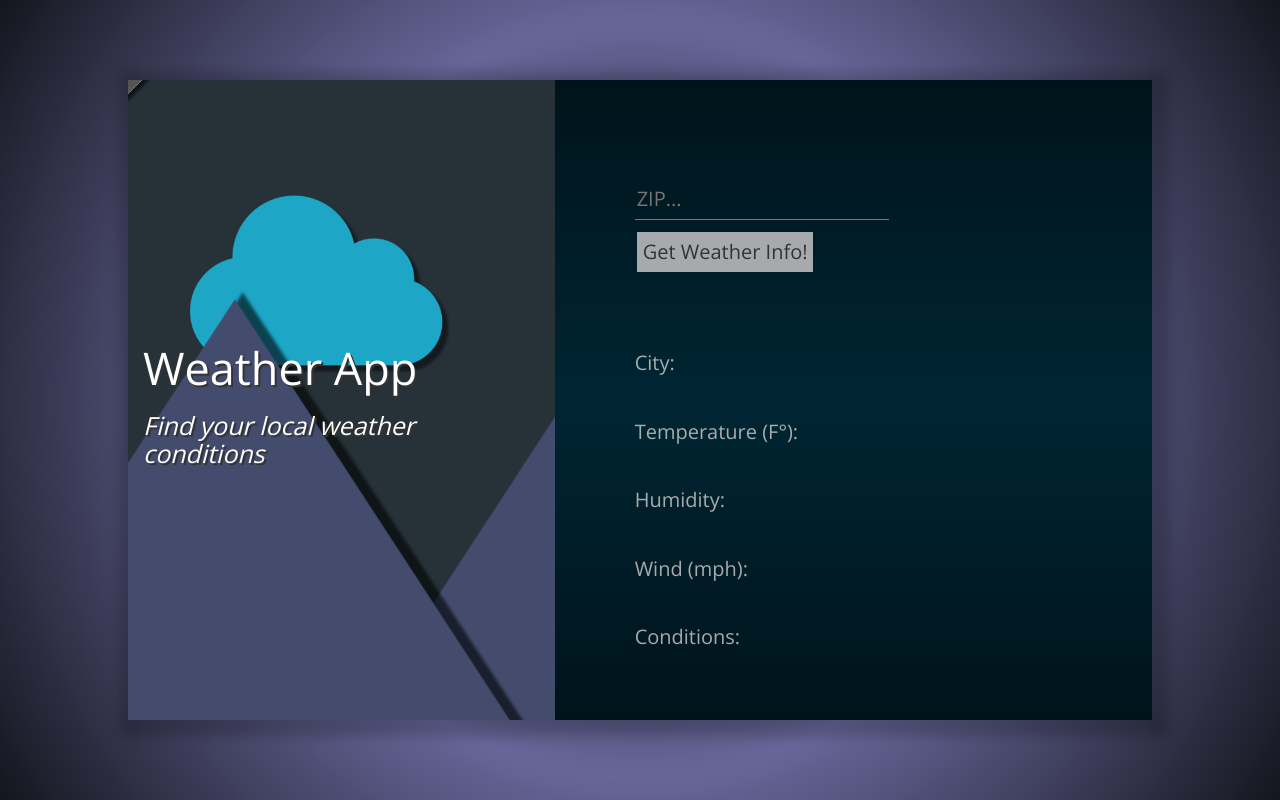
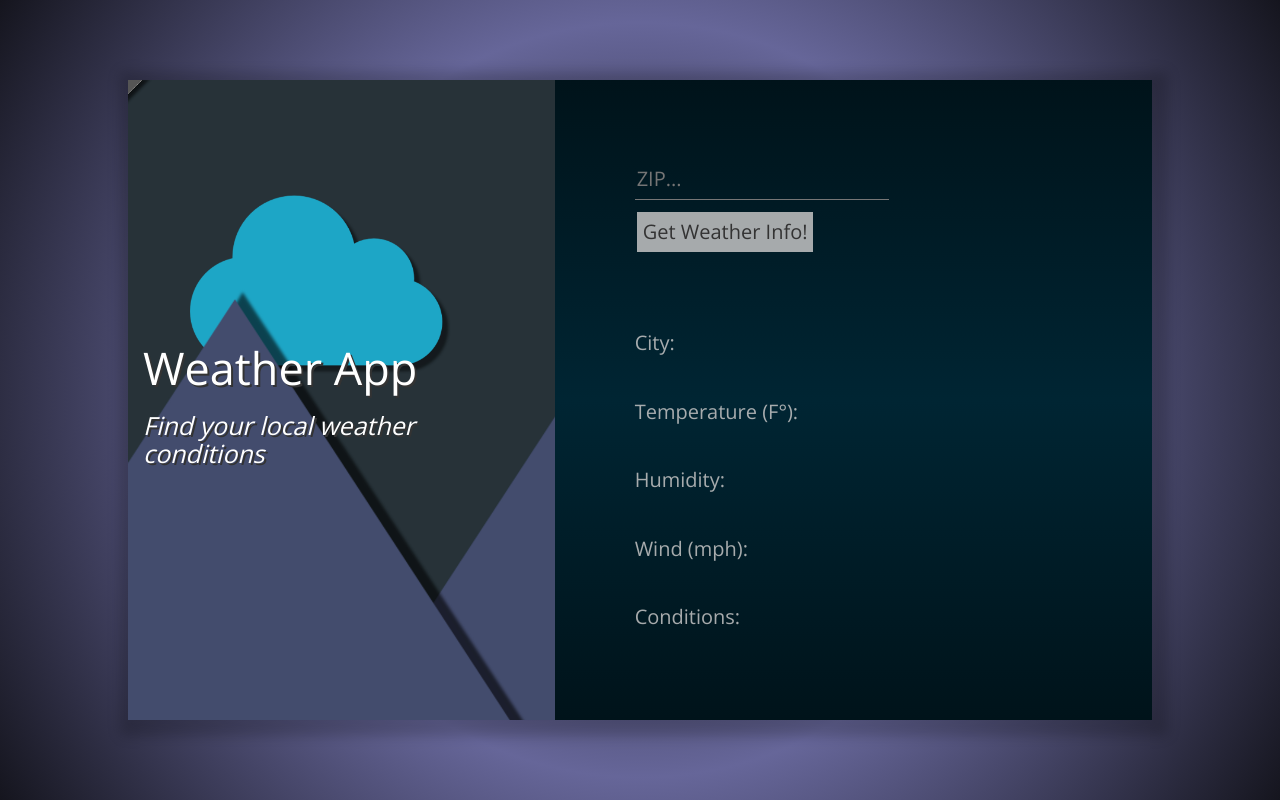
Before and after one commit to mehrabha/WeatherApp, a React (Create React App) app: page / in a window 1280 px wide. Built offline with nearby package versions, Linux system fonts and the light colour scheme.

Commit message:
improved layout scaling

```diff
--- a/src/App.css
+++ b/src/App.css
@@ -51,7 +51,7 @@
 	background-position: center center;
 	background-size: cover;
 	height: 100%;
-	padding: 100px 75px;
+	padding: 10vh 75px;
 }
 
 input[type="text"] {
```
